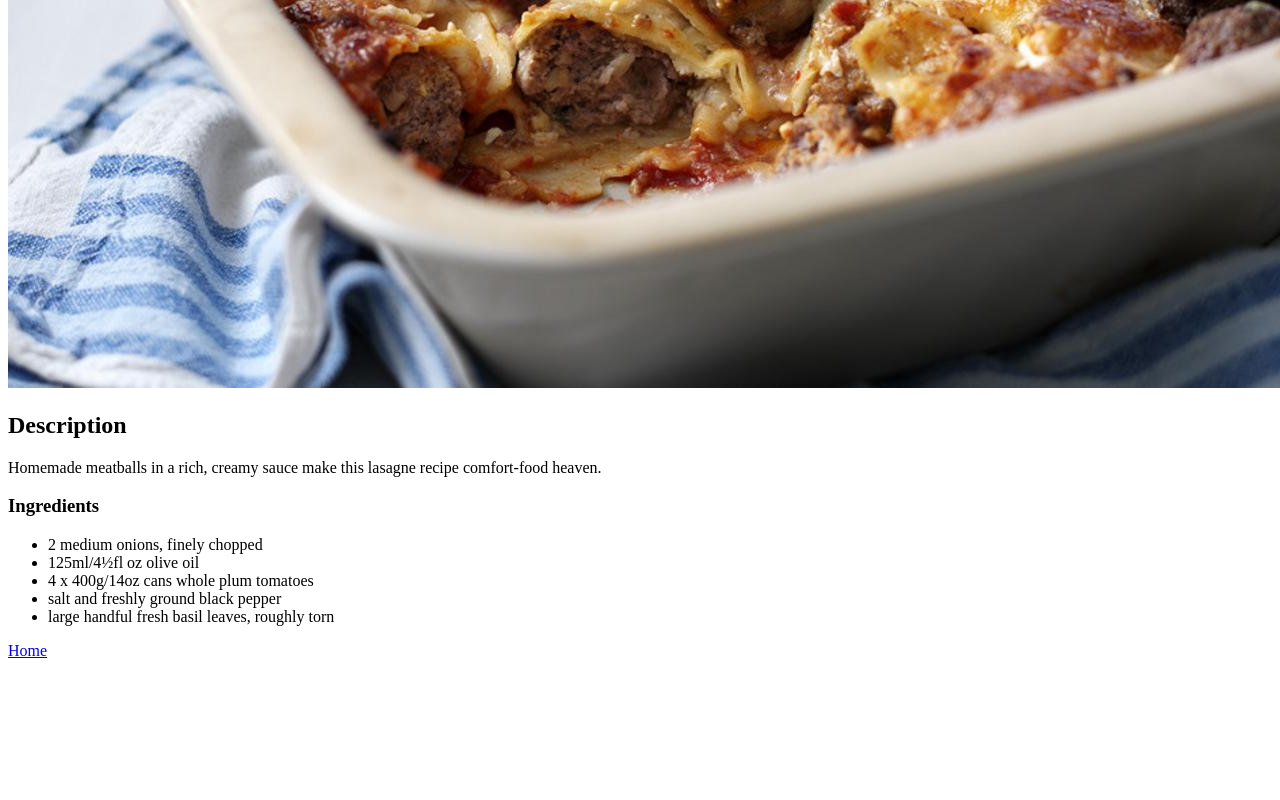
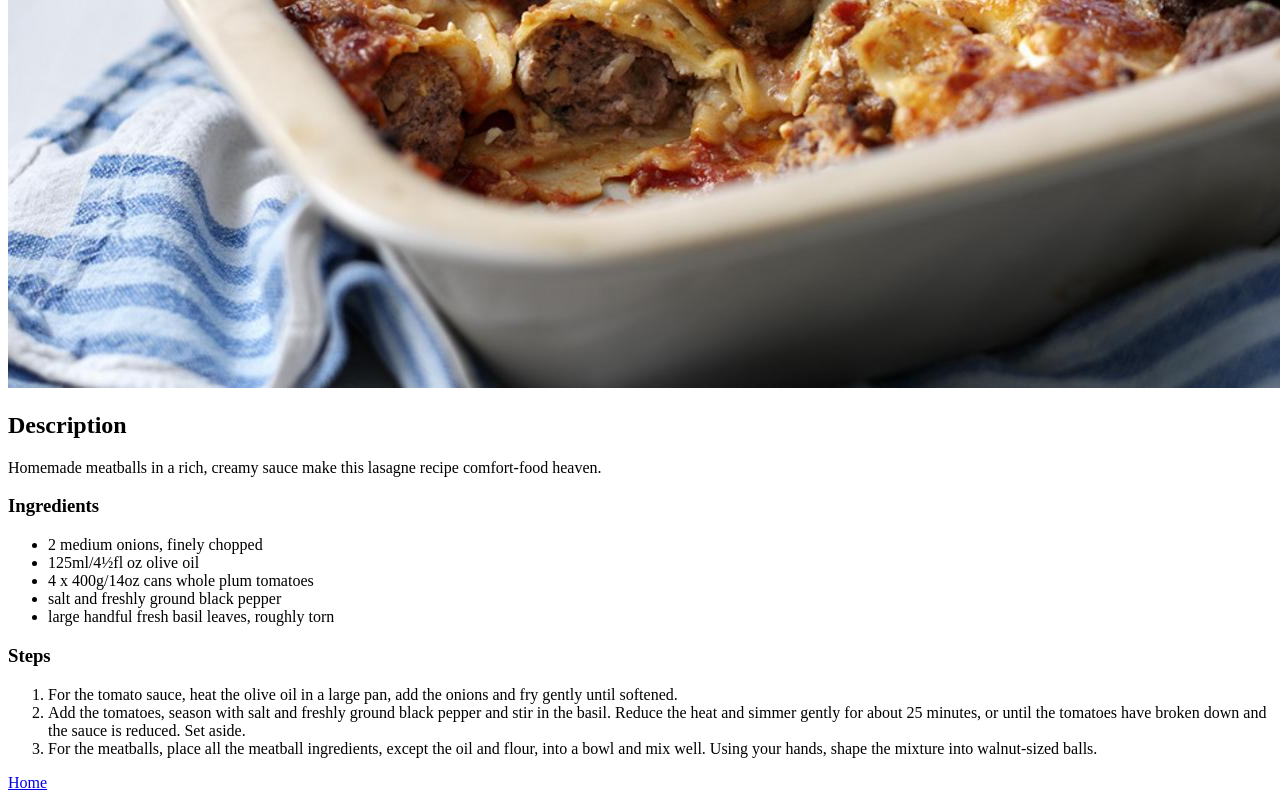
Before and after one commit to khantuevandrei/odin-recipes, a plain HTML site: page recipes/lasagna.html in a window 1280 px wide. Shown: the part 592-1392 px from the top of the page. Before the commit the page ends 1260 px from the top, so only its background shows below. Drawn offline with Linux system fonts and the light colour scheme.

Commit message:
Add Steps section to lasagna.html
Add h3 & ol for the Steps section

```diff
--- a/recipes/lasagna.html
+++ b/recipes/lasagna.html
@@ -18,6 +18,13 @@
         <li>salt and freshly ground black pepper</li>
         <li>large handful fresh basil leaves, roughly torn</li>
     </ul>
+    <h3>Steps</h3>
+    <ol>
+        <li>For the tomato sauce, heat the olive oil in a large pan, add the onions and fry gently until softened.</li>
+        <li>Add the tomatoes, season with salt and freshly ground black pepper and stir in the basil. Reduce the heat and simmer gently for about 25 minutes, or until the tomatoes have broken down and the sauce is reduced. Set aside.</li>
+        <li>For the meatballs, place all the meatball ingredients, except the oil and flour, into a bowl and mix well. Using your hands, shape the mixture into walnut-sized balls.</li>
+
+    </ol>
     <a href="../index.html">Home</a>
 </body>
 </html>
```
